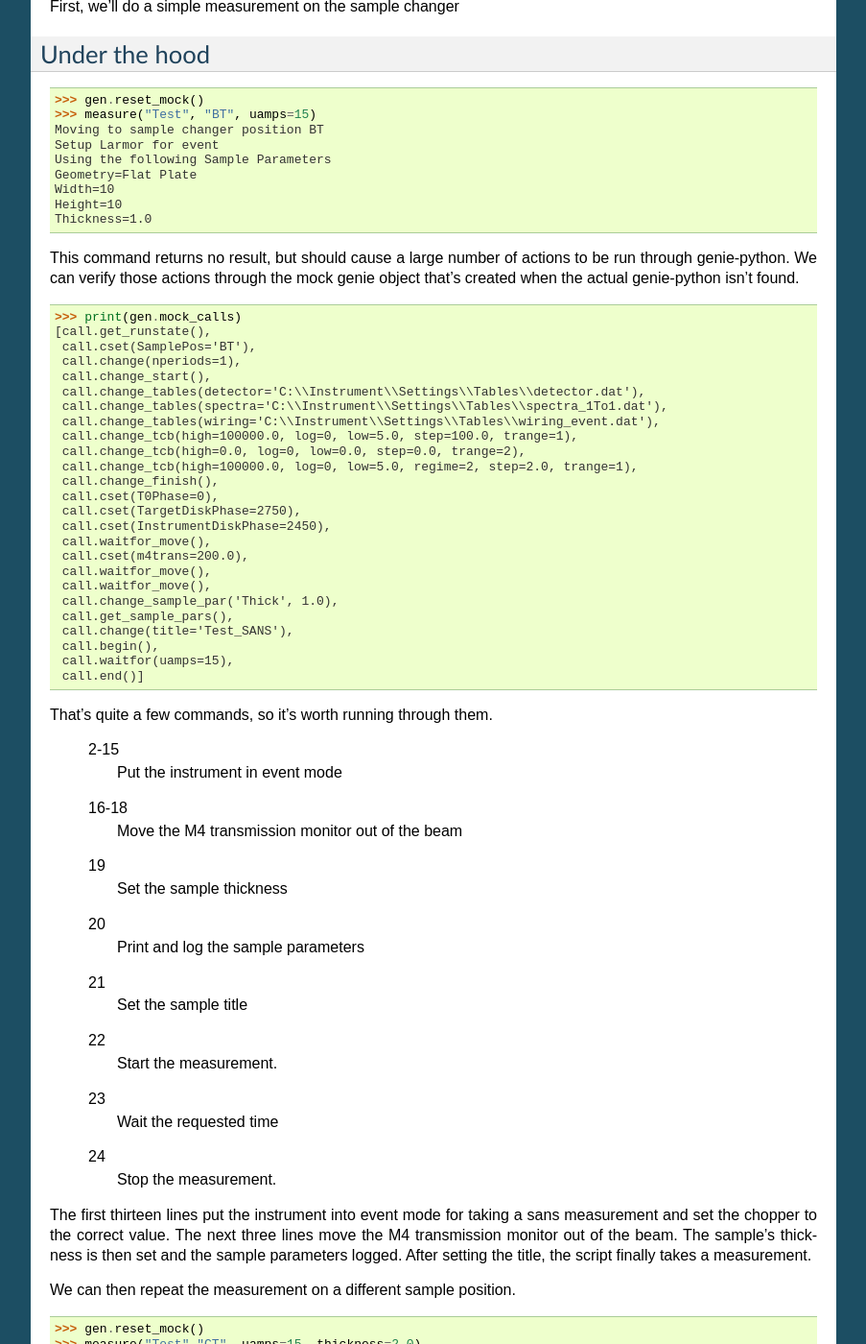
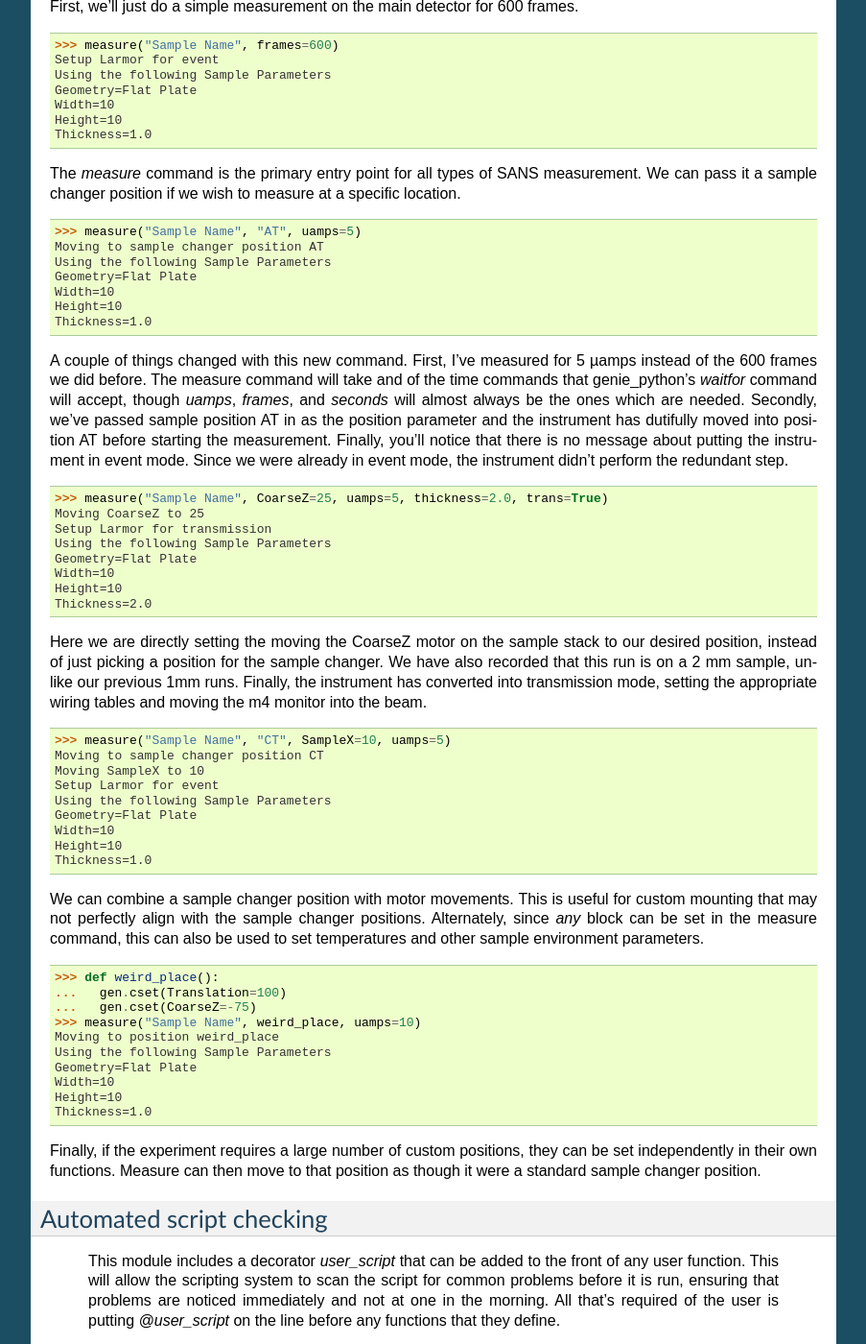
Before and after one commit to PyGenie-Scans/SansScripts, a Sphinx documentation site: the page built from doc/source/tutorial.rst, in a window 1280 px wide and 1400 px high, scrolled down 864 px. Shown: the whole window at 96% size, without its empty margins (198-1101 px from the left). Built offline with Sphinx 7.4.7, drawn with Linux system fonts in a browser that asks for light colours; some of the changed text lies outside the part shown.

Commit message:
More intuitive tutorial

```diff
--- a/doc/source/tutorial.rst
+++ b/doc/source/tutorial.rst
@@ -50,8 +50,144 @@ Basic examples
 
 The simplest possible measurement that
 
-First, we'll do a simple measurement on the sample changer
+First, we'll just do a simple measurement on the main detector for 600
+frames.
 
+>>> measure("Sample Name", frames=600)
+Setup Larmor for event
+Using the following Sample Parameters
+Geometry=Flat Plate
+Width=10
+Height=10
+Thickness=1.0
+
+The `measure` command is the primary entry point for all types of SANS
+measurement.  We can pass it a sample changer position if we wish to
+measure at a specific location.
+
+>>> measure("Sample Name", "AT", uamps=5)
+Moving to sample changer position AT
+Using the following Sample Parameters
+Geometry=Flat Plate
+Width=10
+Height=10
+Thickness=1.0
+
+A couple of things changed with this new command.  First, I've
+measured for 5 µamps instead of the 600 frames we did before.  The
+measure command will take and of the time commands that genie_python's
+`waitfor` command will accept, though `uamps`, `frames`, and `seconds`
+will almost always be the ones which are needed.  Secondly, we've
+passed sample position AT in as the position parameter and the
+instrument has dutifully moved into position AT before starting the
+measurement.  Finally, you'll notice that there is no message about
+putting the instrument in event mode.  Since we were already in event
+mode, the instrument didn't perform the redundant step.
+
+>>> measure("Sample Name", CoarseZ=25, uamps=5, thickness=2.0, trans=True)
+Moving CoarseZ to 25
+Setup Larmor for transmission
+Using the following Sample Parameters
+Geometry=Flat Plate
+Width=10
+Height=10
+Thickness=2.0
+
+Here we are directly setting the moving the CoarseZ motor on the
+sample stack to our desired position, instead of just picking a
+position for the sample changer.  We have also recorded that this run
+is on a 2 mm sample, unlike our previous 1mm runs.  Finally, the
+instrument has converted into transmission mode, setting the
+appropriate wiring tables and moving the m4 monitor into the beam.
+
+>>> measure("Sample Name", "CT", SampleX=10, uamps=5)
+Moving to sample changer position CT
+Moving SampleX to 10
+Setup Larmor for event
+Using the following Sample Parameters
+Geometry=Flat Plate
+Width=10
+Height=10
+Thickness=1.0
+
+We can combine a sample changer position with motor movements.  This
+is useful for custom mounting that may not perfectly align with the
+sample changer positions.  Alternately, since *any* block can be set
+in the measure command, this can also be used to set temperatures and
+other sample environment parameters.
+
+>>> def weird_place():
+...   gen.cset(Translation=100)
+...   gen.cset(CoarseZ=-75)
+>>> measure("Sample Name", weird_place, uamps=10)
+Moving to position weird_place
+Using the following Sample Parameters
+Geometry=Flat Plate
+Width=10
+Height=10
+Thickness=1.0
+
+Finally, if the experiment requires a large number of custom
+positions, they can be set independently in their own functions.
+Measure can then move to that position as though it were a standard
+sample changer position.
+
+
+Automated script checking
+=========================
+
+    This module includes a decorator `user_script` that can be added
+    to the front of any user function.  This will allow the scripting
+    system to scan the script for common problems before it is run,
+    ensuring that problems are noticed immediately and not at one in
+    the morning.  All that's required of the user is putting
+    `@user_script` on the line before any functions that they define.
+
+    >>> @user_script
+    ... def trial():
+    ...     measure("Test1", "BT", uamps=30)
+    ...     measure("Test2", "VT", uamps=30)
+    ...     measure("Test1", "BT", trans=True, uanps=10)
+    ...     measure("Test2", "VT", trans=True, uamps=10)
+    >>> trial()
+    Traceback (most recent call last):
+    ...
+    RuntimeError: Position VT does not exist
+
+    What may not be immediately obvious from reading is that this
+    error message occurs instantly, not forty five minutes
+    into the run after the first measurement has already been
+    performed.  Fixing the "VT" positions to "CT" then gives:
+
+    >>> @user_script
+    ... def trial():
+    ...     measure("Test1", "BT", uamps=30)
+    ...     measure("Test2", "TT", uamps=30)
+    ...     measure("Test1", "BT", trans=True, uanps=10)
+    ...     measure("Test2", "TT", trans=True, uamps=10)
+    >>> trial()
+    Traceback (most recent call last):
+	...
+    RuntimeError: Unknown Block uanps
+
+    Again, an easy typo to make at midnight that normally would not be
+    found until two in the morning.
+
+    >>> @user_script
+    ... def trial():
+    ...     measure("Test1", "BT", uamps=30)
+    ...     measure("Test2", "TT", uamps=30)
+    ...     measure("Test1", "BT", trans=True, uamps=10)
+    ...     measure("Test2", "TT", trans=True, uamps=10)
+    >>> trial() #doctest:+ELLIPSIS
+    The script should finish in 2.0 hours
+    ...
+    Thickness=1.0
+
+    Once the script has been validated, which should happen nearly
+    instantly, the program will print an estimate of the time needed
+    for the script and the approximate time of completion (not shown).
+    It will then run the script for real.
 
 Under the hood
 ==============
@@ -188,60 +324,3 @@ You can see that a different set of monitor only wiring tables are
 loaded, plus the M4 monitor is now moved back into the beam.  Finally,
 "TRANS" is appened onto the run name, instead of the "SANS" that was
 used before.
-
-
-Automated script checking
-=========================
-
-    This module includes a decorator `user_script` that can be added
-    to the front of any user function.  This will allow the scripting
-    system to scan the script for common problems before it is run,
-    ensuring that problems are noticed immediately and not at one in
-    the morning.  All that's required of the user is putting
-    `@user_script` on the line before any functions that they define.
-
-    >>> @user_script
-    ... def trial():
-    ...     measure("Test1", "BT", uamps=30)
-    ...     measure("Test2", "VT", uamps=30)
-    ...     measure("Test1", "BT", trans=True, uanps=10)
-    ...     measure("Test2", "VT", trans=True, uamps=10)
-    >>> trial()
-    Traceback (most recent call last):
-    ...
-    RuntimeError: Position VT does not exist
-
-    What may not be immediately obvious from reading is that this
-    error message occurs instantly, not forty five minutes
-    into the run after the first measurement has already been
-    performed.  Fixing the "VT" positions to "CT" then gives:
-
-    >>> @user_script
-    ... def trial():
-    ...     measure("Test1", "BT", uamps=30)
-    ...     measure("Test2", "TT", uamps=30)
-    ...     measure("Test1", "BT", trans=True, uanps=10)
-    ...     measure("Test2", "TT", trans=True, uamps=10)
-    >>> trial()
-    Traceback (most recent call last):
-	...
-    RuntimeError: Unknown Block uanps
-
-    Again, an easy typo to make at midnight that normally would not be
-    found until two in the morning.
-
-    >>> @user_script
-    ... def trial():
-    ...     measure("Test1", "BT", uamps=30)
-    ...     measure("Test2", "TT", uamps=30)
-    ...     measure("Test1", "BT", trans=True, uamps=10)
-    ...     measure("Test2", "TT", trans=True, uamps=10)
-    >>> trial() #doctest:+ELLIPSIS
-    The script should finish in 2.0 hours
-    ...
-    Thickness=1.0
-
-    Once the script has been validated, which should happen nearly
-    instantly, the program will print an estimate of the time needed
-    for the script and the approximate time of completion (not shown).
-    It will then run the script for real.
```
